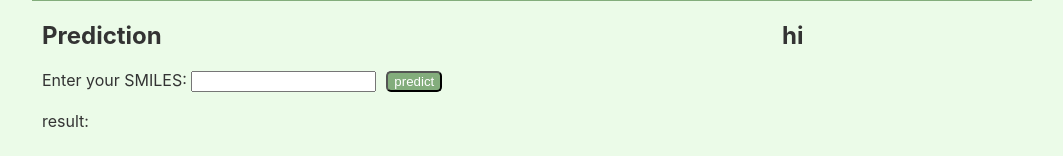
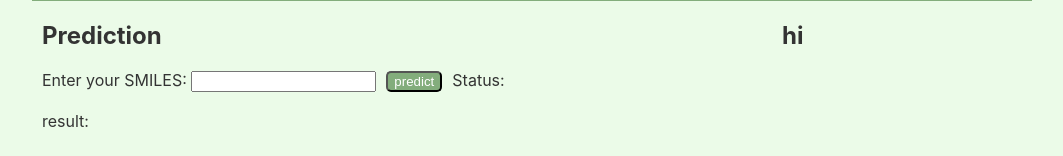
Before and after one commit to myf-z-y/rtp-react, a React (Create React App) app: page / in a window 1280 px wide. Shown: the part 150-306 px from the top of the page, without its empty margins (108-1171 px from the left). Built offline with nearby package versions, Linux system fonts and the light colour scheme.

Commit message:
update status

```diff
--- a/src/components/SmiPred.js
+++ b/src/components/SmiPred.js
@@ -4,6 +4,7 @@ export default function SmiPred(props) {
   const [newName, setNewName] = useState("");
   const [res, setRes] = useState("");
   const [prob, setProb] = useState("");
+  const [stat, setStat] = useState("");
 
   function handleChange(e) {
     setNewName(e.target.value);
@@ -26,14 +27,16 @@ export default function SmiPred(props) {
       }
       // after this line, our function will wait for the `response.json()` call to be settled
       // the `response.json()` call will either return the JSON object or throw an error
+      setStat("computing...");
       const json = await response.json();
+
       setRes(json["res"]);
       if (json["prob"] === -1) {
         setProb("");
       } else {
         setProb(json["prob"]);
       }
-
+      setStat("done!")
       //console.log(json);
     } catch (error) {
       console.error(`Could not get products: ${error}`);
@@ -53,6 +56,7 @@ export default function SmiPred(props) {
           required
         />
         <button type="submit">predict</button>
+        <span className="status">Status: {stat}</span>
       </div>
       <div className="pred-result">
         <p>result: {res}</p>
--- a/src/index.css
+++ b/src/index.css
@@ -138,3 +138,7 @@ svg {
   color: #fff;
   border-radius: 5px;
 }
+
+.status {
+  margin-left: 10px;
+}
```
